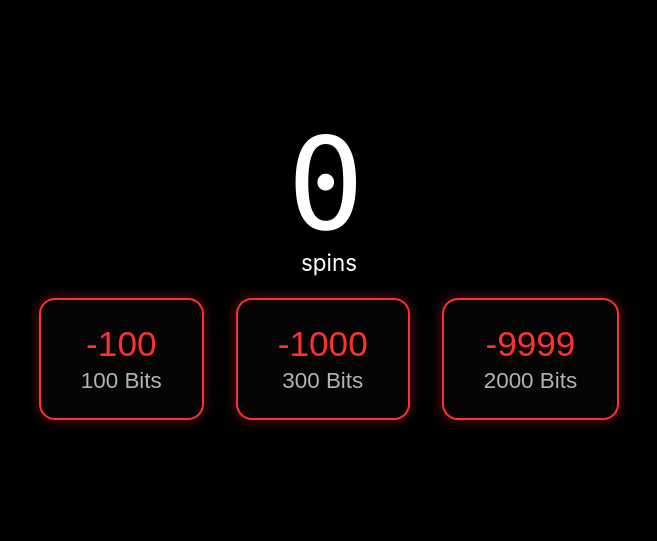
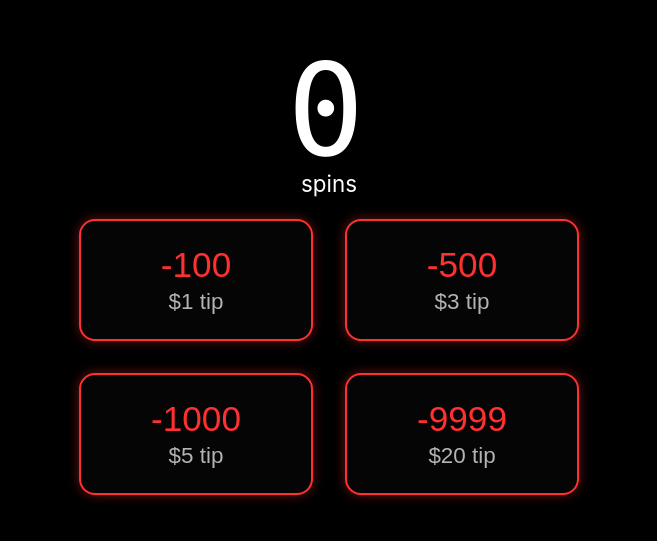
Before and after one commit to yaroslav-rybiak/BikeStreamPro9000, a plain HTML site: page frontend/index.html in a window 1280 px wide. Shown: the part 105-646 px from the top of the page, without its empty margins (311-968 px from the left). Drawn offline with Linux system fonts and the light colour scheme.

Commit message:
Adding fourth button

```diff
--- a/frontend/index.html
+++ b/frontend/index.html
@@ -17,17 +17,25 @@
     <div class="penalty-row">
         <button class="penalty-btn" data-penalty="100">
             <span class="penalty-amount">-100</span>
-            <span class="penalty-price">100 Bits</span>
+            <span class="penalty-price">$1 tip</span>
         </button>
+
+        <button class="penalty-btn" data-penalty="500">
+            <span class="penalty-amount">-500</span>
+            <span class="penalty-price">$3 tip</span>
+        </button>
+
         <button class="penalty-btn" data-penalty="1000">
             <span class="penalty-amount">-1000</span>
-            <span class="penalty-price">300 Bits</span>
+            <span class="penalty-price">$5 tip</span>
         </button>
+
         <button class="penalty-btn" data-penalty="9999">
             <span class="penalty-amount">-9999</span>
-            <span class="penalty-price">2000 Bits</span>
+            <span class="penalty-price">$20 tip</span>
         </button>
     </div>
+
 </div>
 
 <script src="counter.js"></script>
--- a/frontend/styles.css
+++ b/frontend/styles.css
@@ -33,7 +33,7 @@ body {
     font-size: 8rem;
     font-weight: 400;
     letter-spacing: 0.05em;
-    margin-bottom: -10px;
+    margin-bottom: -15px;
 }
 
 /* COUNTER LABEL */
@@ -44,10 +44,14 @@ body {
 
 /* PENALTY BUTTONS */
 .penalty-row {
-    display: flex;
+    display: grid;
+    grid-template-columns: repeat(2, 1fr);
     gap: 32px;
     margin-bottom: 60px;
+    width: 100%;
+    max-width: 500px; /* keeps buttons nicely centered */
 }
+
 
 .penalty-btn {
     background-color: #050505;
```
